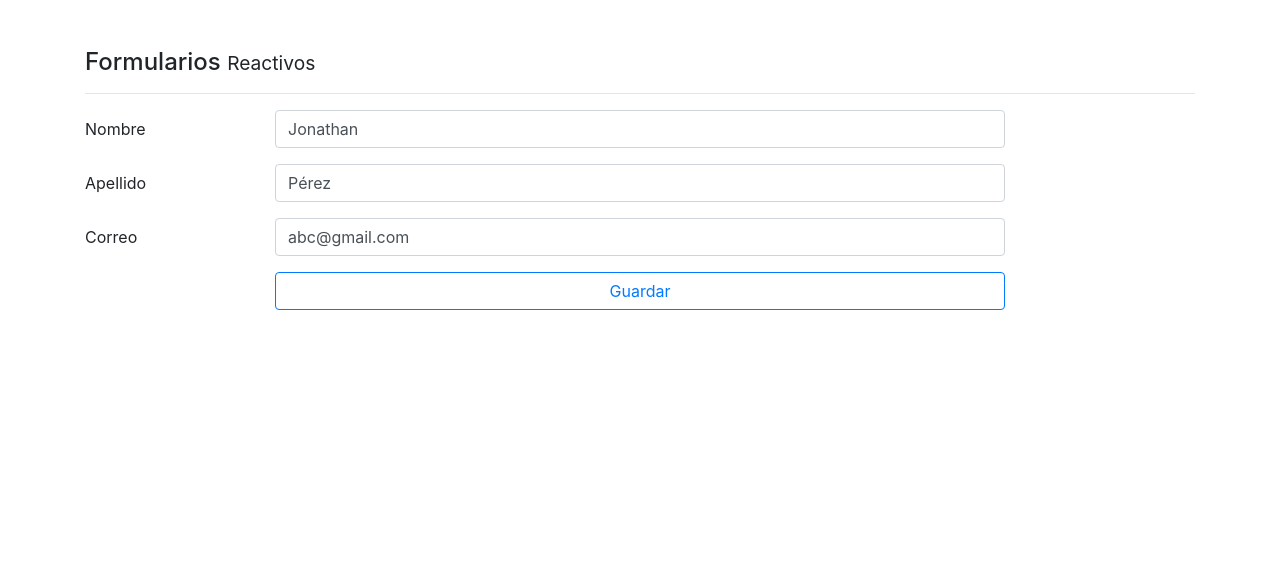
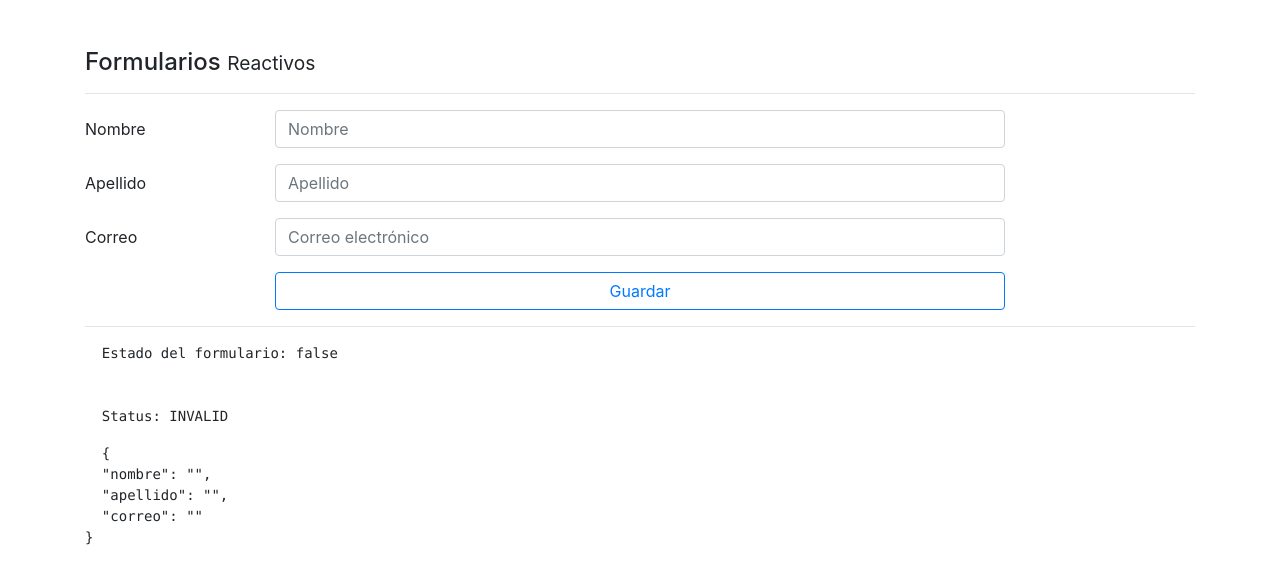
Before and after one commit to JonathanPerez666/Formularios, an Angular app: page /reactivo in a window 1280 px wide. Shown: the top 584 px of the page. Built offline with nearby package versions, Linux system fonts and the light colour scheme.

Commit message:
Reactivo validaciones sincronas

```diff
--- a/src/app/pages/reactive/reactive.component.html
+++ b/src/app/pages/reactive/reactive.component.html
@@ -53,3 +53,17 @@
   </div>
 
 </form>
+
+
+
+<hr>
+
+<pre>
+  Estado del formulario: {{ forma.valid }}
+  <br>
+  Status: {{ forma.status }}
+</pre>
+
+<pre>
+  {{ forma.value | json }}
+</pre>
--- a/src/app/pages/reactive/reactive.component.ts
+++ b/src/app/pages/reactive/reactive.component.ts
@@ -1,5 +1,5 @@
 import { Component, OnInit } from '@angular/core';
-import { FormBuilder, FormGroup } from '@angular/forms';
+import { FormBuilder, FormGroup, Validators } from '@angular/forms';
 
 @Component({
   selector: 'app-reactive',
@@ -19,9 +19,9 @@
 
   crearFormulario(){
       this.forma = this.fb.group({
-        nombre: ['Jonathan'],
-        apellido: ['Pérez'],
-        correo: ['abc@gmail.com'],
+        nombre: ['', [Validators.required, Validators.minLength(5) ]  ],
+        apellido: ['', Validators.required],
+        correo: ['', [Validators.required, Validators.pattern('[a-z0-9._%+-]+@[a-z0-9.-]+\.[a-z]{2,3}$') ]   ],
       });
   }
 
```
